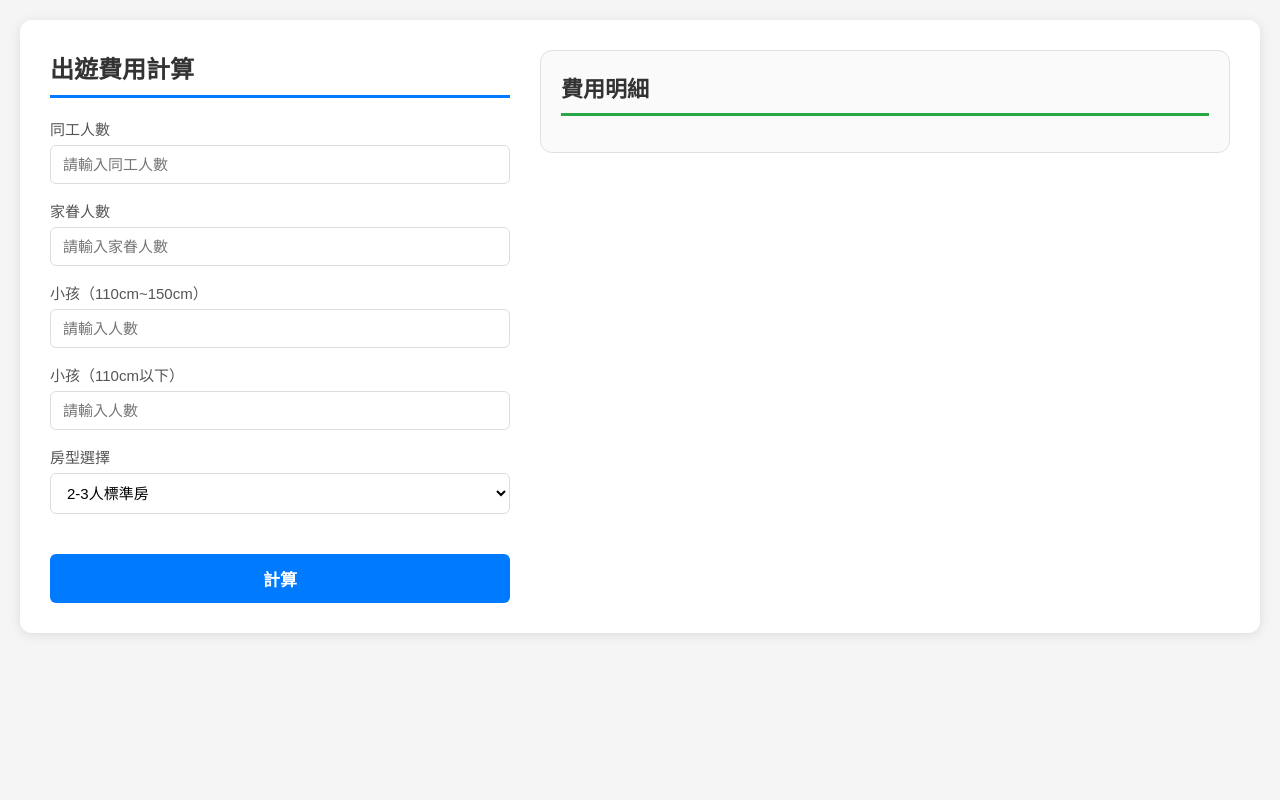
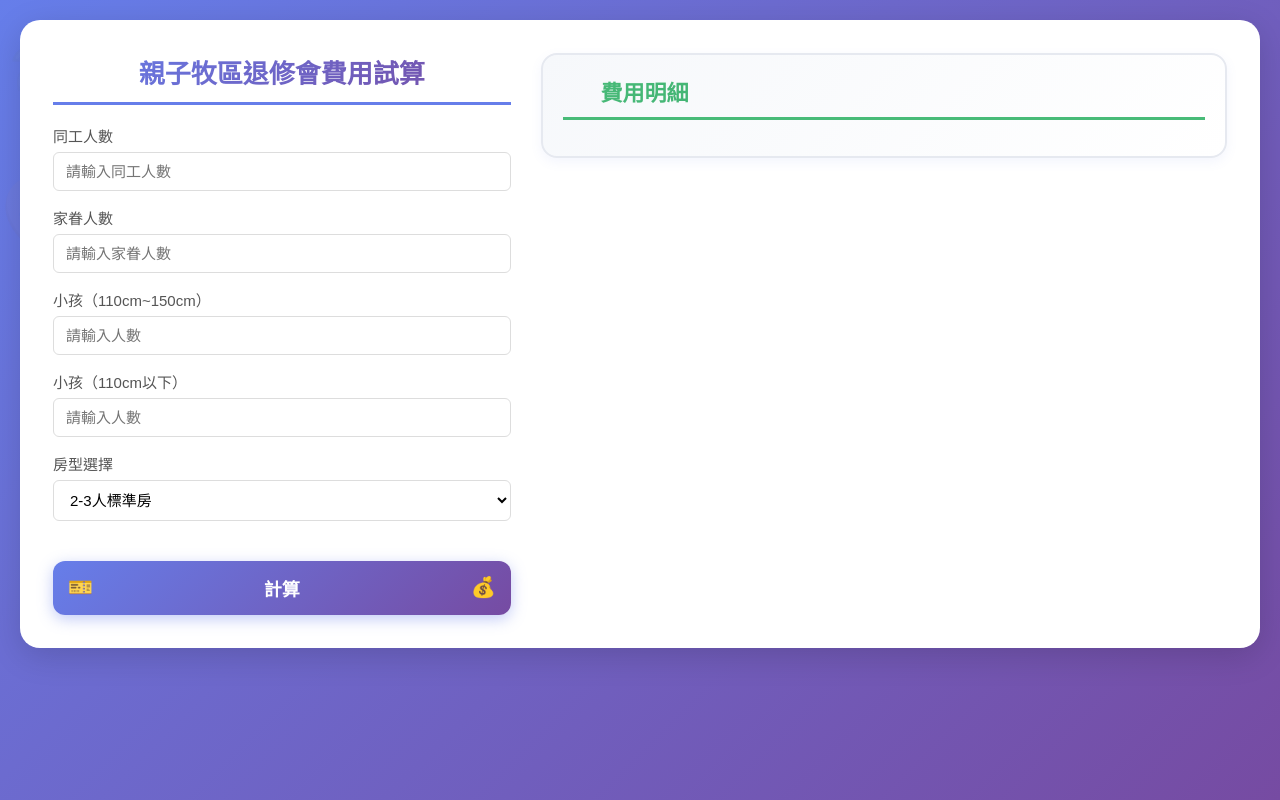
Before and after one commit to gordonpon/Guanziling2026, a plain HTML site: page index.html in a window 1280 px wide. Drawn offline with Linux system fonts and the light colour scheme.

Commit message:
feat: 美化版面

```diff
--- a/index.html
+++ b/index.html
@@ -16,7 +16,11 @@
         <div class="card">
             <!-- 左側：表單區塊 -->
             <div class="form-section">
-                <div class="title">出遊費用計算</div>
+                <div class="title">
+                    <span class="title-icon">✈️</span>
+                    親子牧區退修會費用試算
+                    <span class="title-icon">🏖️</span>
+                </div>
 
                 <!-- 欄位 1 -->
                 <!-- <div class="form-group">
@@ -83,7 +87,9 @@
             <!-- 右側：明細與總計區塊 -->
             <div class="right-section">
                 <div class="detail-section">
-                    <div class="detail-title">費用明細</div>
+                    <div class="detail-title">
+                        <span class="detail-icon">📋</span> 費用明細
+                    </div>
                     <ul id="detailList" class="detail-list"></ul>
                 </div>
                 <div id="summarySection" class="summary-section"></div>
--- a/main.css
+++ b/main.css
@@ -7,9 +7,26 @@
 
 body {
     font-family: 'Microsoft JhengHei', 'PingFang TC', sans-serif;
-    background-color: #f5f5f5;
+    background: linear-gradient(135deg, #667eea 0%, #764ba2 100%);
+    background-attachment: fixed;
     padding: 20px;
     min-height: 100vh;
+    position: relative;
+}
+
+body::before {
+    content: '🌴🏝️🎒🧳🌊☀️🏕️🎡🎢🎠🎪🎭🎨🎬🎤🎧🎼🎹🎺🎷';
+    position: fixed;
+    top: 0;
+    left: 0;
+    width: 100%;
+    height: 100%;
+    font-size: 80px;
+    opacity: 0.03;
+    pointer-events: none;
+    line-height: 1.8;
+    overflow: hidden;
+    z-index: 0;
 }
 
 .container {
@@ -21,11 +38,14 @@ body {
 .card {
     background: #ffffff;
     padding: 30px;
-    border-radius: 12px;
+    border-radius: 20px;
     width: 100%;
-    box-shadow: 0 2px 12px rgba(0,0,0,0.1);
+    box-shadow: 0 8px 32px rgba(0,0,0,0.15);
     display: flex;
     gap: 30px;
+    position: relative;
+    z-index: 1;
+    border: 3px solid rgba(255,255,255,0.8);
 }
 
 /* ========== 表單區塊 ========== */
@@ -35,12 +55,30 @@ body {
 }
 
 .title {
-    font-size: 24px;
+    font-size: 26px;
     font-weight: bold;
     margin-bottom: 20px;
-    color: #333;
-    border-bottom: 3px solid #007bff;
-    padding-bottom: 10px;
+    color: #4a5568;
+    background: linear-gradient(135deg, #667eea 0%, #764ba2 100%);
+    -webkit-background-clip: text;
+    -webkit-text-fill-color: transparent;
+    background-clip: text;
+    border-bottom: 3px solid #667eea;
+    padding-bottom: 12px;
+    text-align: center;
+    position: relative;
+}
+
+.title-icon {
+    font-size: 28px;
+    margin: 0 8px;
+    display: inline-block;
+    animation: bounce 2s infinite;
+}
+
+@keyframes bounce {
+    0%, 100% { transform: translateY(0); }
+    50% { transform: translateY(-5px); }
 }
 
 .form-group {
@@ -66,8 +104,9 @@ input[type="number"] {
 
 input[type="number"]:focus {
     outline: none;
-    border-color: #007bff;
-    box-shadow: 0 0 0 3px rgba(0, 123, 255, 0.1);
+    border-color: #667eea;
+    box-shadow: 0 0 0 3px rgba(102, 126, 234, 0.15);
+    background: #fafbff;
 }
 
 select {
@@ -82,7 +121,9 @@ select {
 
 select:focus {
     outline: none;
-    border-color: #007bff;
+    border-color: #667eea;
+    box-shadow: 0 0 0 3px rgba(102, 126, 234, 0.15);
+    background: #fafbff;
 }
 
 input[readonly] {
@@ -94,23 +135,41 @@ input[readonly] {
 .btn {
     margin-top: 24px;
     width: 100%;
-    padding: 12px;
-    background-color: #007bff;
+    padding: 14px;
+    background: linear-gradient(135deg, #667eea 0%, #764ba2 100%);
     color: white;
     border: none;
-    border-radius: 6px;
-    font-size: 17px;
+    border-radius: 12px;
+    font-size: 18px;
     font-weight: 600;
     cursor: pointer;
-    transition: background-color 0.3s, transform 0.1s;
+    transition: all 0.3s ease;
+    box-shadow: 0 4px 15px rgba(102, 126, 234, 0.4);
+    position: relative;
+    overflow: hidden;
+}
+
+.btn::before {
+    content: '🎫';
+    position: absolute;
+    left: 15px;
+    font-size: 20px;
+}
+
+.btn::after {
+    content: '💰';
+    position: absolute;
+    right: 15px;
+    font-size: 20px;
 }
 
 .btn:hover {
-    background-color: #0056b3;
+    transform: translateY(-2px);
+    box-shadow: 0 6px 20px rgba(102, 126, 234, 0.5);
 }
 
 .btn:active {
-    transform: scale(0.98);
+    transform: translateY(0);
 }
 
 .result {
@@ -135,21 +194,34 @@ input[readonly] {
 }
 
 .detail-section {
-    background: #fafafa;
+    background: linear-gradient(135deg, #f6f8fb 0%, #ffffff 100%);
     padding: 20px;
-    border-radius: 12px;
-    border: 1px solid #e0e0e0;
+    border-radius: 16px;
+    border: 2px solid #e6e9f0;
     max-height: 600px;
     overflow-y: auto;
+    box-shadow: 0 4px 12px rgba(102, 126, 234, 0.08);
 }
 
 .detail-title {
     font-size: 22px;
     font-weight: bold;
     margin-bottom: 16px;
-    color: #333;
-    border-bottom: 3px solid #28a745;
+    color: #4a5568;
+    background: linear-gradient(135deg, #48bb78 0%, #38a169 100%);
+    -webkit-background-clip: text;
+    -webkit-text-fill-color: transparent;
+    background-clip: text;
+    border-bottom: 3px solid #48bb78;
     padding-bottom: 10px;
+    display: flex;
+    align-items: center;
+    gap: 8px;
+}
+
+.detail-icon {
+    font-size: 24px;
+    filter: drop-shadow(0 2px 4px rgba(0,0,0,0.1));
 }
 
 .detail-list {
```
